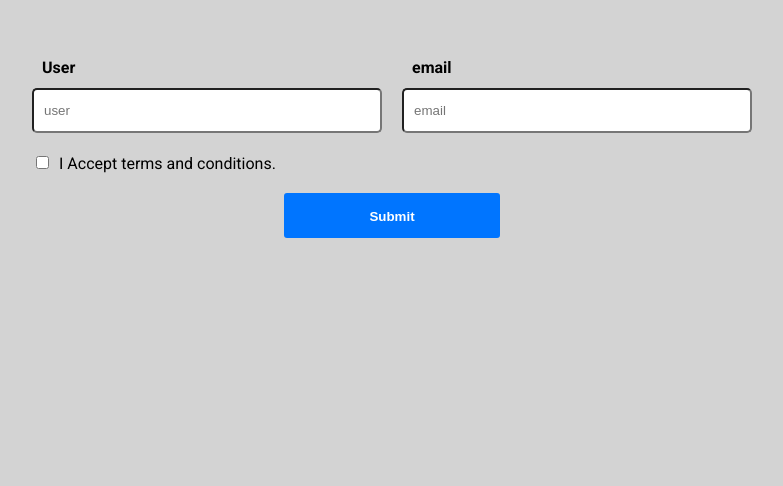
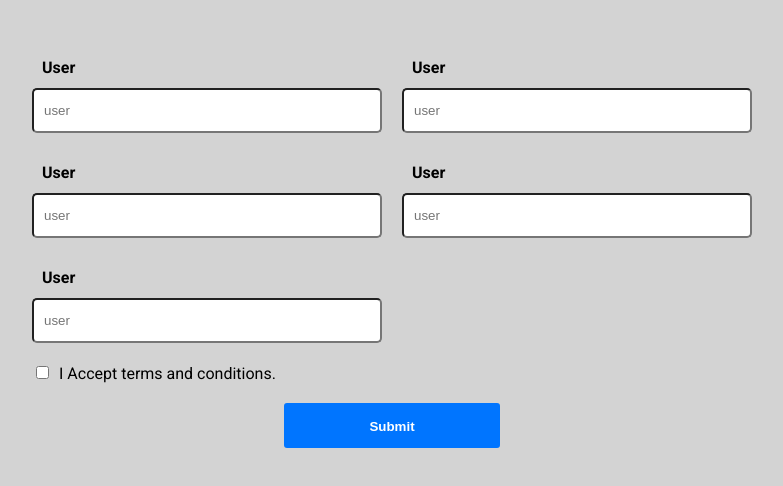
Before and after one commit to jalbertomr/react-form-validation, a React (Create React App) app: page / in a window 1280 px wide. Shown: the top 486 px of the page, without its empty margins (248-1031 px from the left). Built offline with nearby package versions, Linux system fonts and the light colour scheme.

Commit message:
DivInput created, tested many DivInputs

```diff
--- a/src/App.js
+++ b/src/App.js
@@ -1,29 +1,20 @@
 import React from "react";
-import { Form_styled, Label, GroupInput, Input, MsgInputError, IconValidation,
-DivTerms, DivErrorFormMsg, DivSubmitCentered, Button, PMsgSuccess} from "./elements/formulary.js";
+import { Form_styled, DivTerms, DivErrorFormMsg, DivSubmitCentered,
+Button, PMsgSuccess} from "./elements/formulary.js";
+import DivInput from "./components/DivInput";
 import { FontAwesomeIcon } from "@fortawesome/react-fontawesome";
-import { faCheckCircle ,faExclamationTriangle} from "@fortawesome/free-solid-svg-icons";
+import { faExclamationTriangle} from "@fortawesome/free-solid-svg-icons";
 
 const App = () => {
   return (
     <main>
       <Form_styled action="">
-        <div>
-          <Label htmlFor="user">User</Label>
-          <GroupInput>
-            <Input type="text" placeholder="user" id="user"/>
-            <IconValidation icon={faCheckCircle} />
-          </GroupInput>
-          <MsgInputError>This is on the react application</MsgInputError>
-        </div>
-        <div>
-          <Label htmlFor="user">email</Label>
-          <GroupInput>
-            <Input type="email" placeholder="email" id="email"/>
-            <IconValidation icon={faCheckCircle} />
-          </GroupInput>
-          <MsgInputError>This is on the react application</MsgInputError>
-        </div>
+        <DivInput/>
+        <DivInput/>
+        <DivInput/>
+        <DivInput/>
+        <DivInput/>
+
         <DivTerms>
           <label>
             <input type="checkbox" name='terms' id='terms'/>
--- /dev/null
+++ b/src/components/DivInput.js
@@ -0,0 +1,18 @@
+import React from "react";
+import {Label, GroupInput, Input, IconValidation, MsgInputError} from "../elements/formulary.js";
+import {faCheckCircle} from "@fortawesome/free-solid-svg-icons";
+
+const DivInput = () => {
+  return (
+    <div>
+        <Label htmlFor="user">User</Label>
+        <GroupInput>
+          <Input type="text" placeholder="user" id="user"/>
+          <IconValidation icon={faCheckCircle} />
+        </GroupInput>
+        <MsgInputError>This is on the react application</MsgInputError>
+    </div>
+  );
+};
+
+export default DivInput;
```
